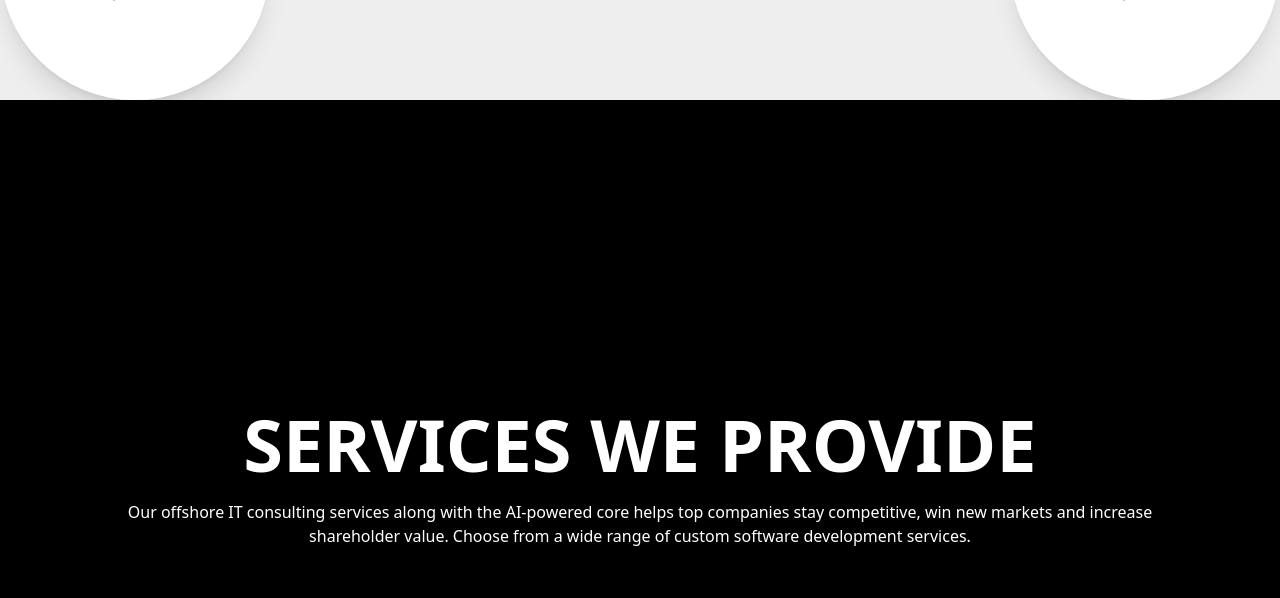
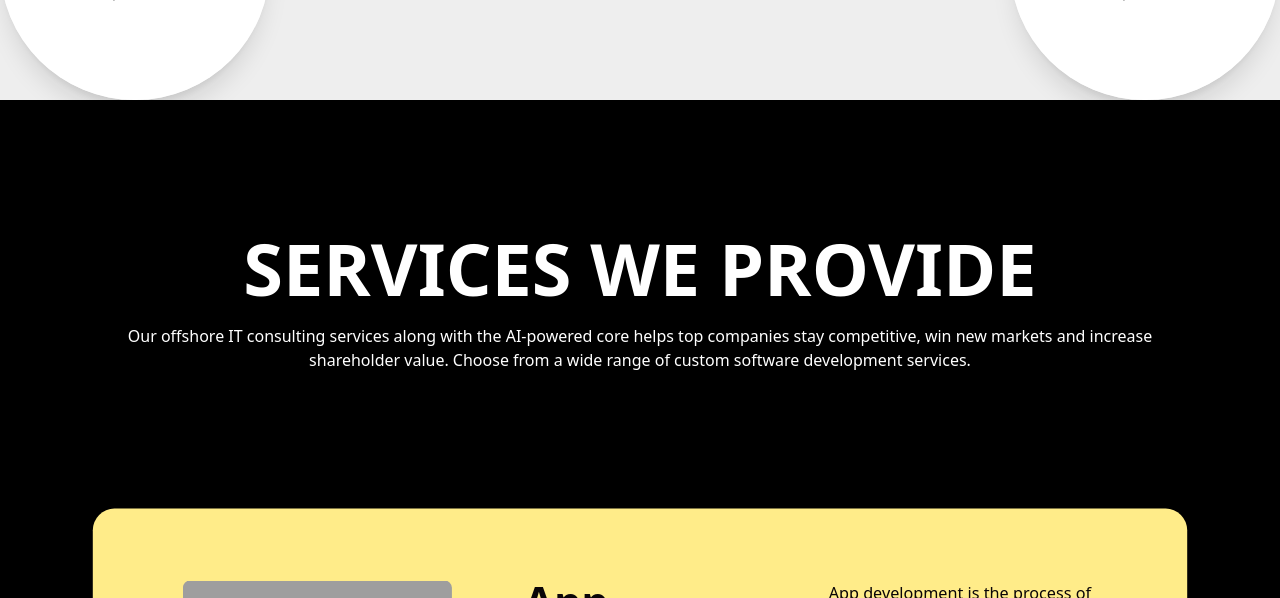
Before and after one commit to developer15dakashinfo/daksh, a Next.js app: page / in a window 1280 px wide. Shown: the part 3800-4398 px from the top of the page. Built offline with nearby package versions, Linux system fonts and the light colour scheme; grey boxes are pictures that could not be loaded.

Commit message:
new changes

```diff
--- a/src/app/Home/Home3/Home3.js
+++ b/src/app/Home/Home3/Home3.js
@@ -149,11 +149,11 @@ const StackingCards = () => {
                 className="shadow-xl text-[#0A0507] rounded-3xl overflow-hidden  "
                 style={{
                   backgroundColor: card.backgroundColor,
-                  height: index === 0 ? "100vh" : "620px",
+                  height: index === 0 ? "300px" : "620px",
                 }}
               >
                 {index === 0 ? (
-                  <div className="pt-64 px-14 text-center items-center">
+                  <div className="pt-20 px-14 text-center items-center">
                     {/* <h1 className="text-6xl text-white font-extrabold pb-5">
                       {card.title}
                     </h1> */}
```
